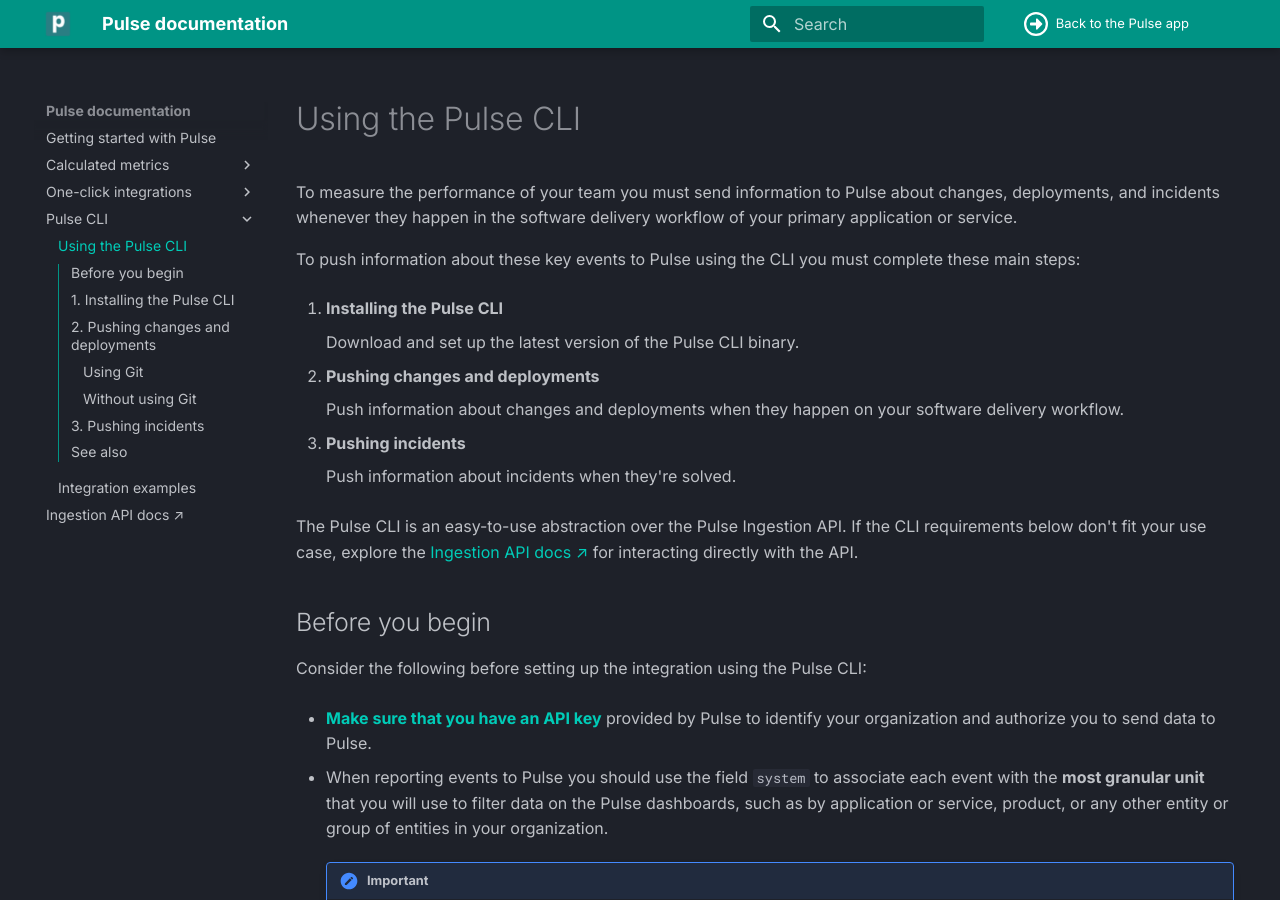
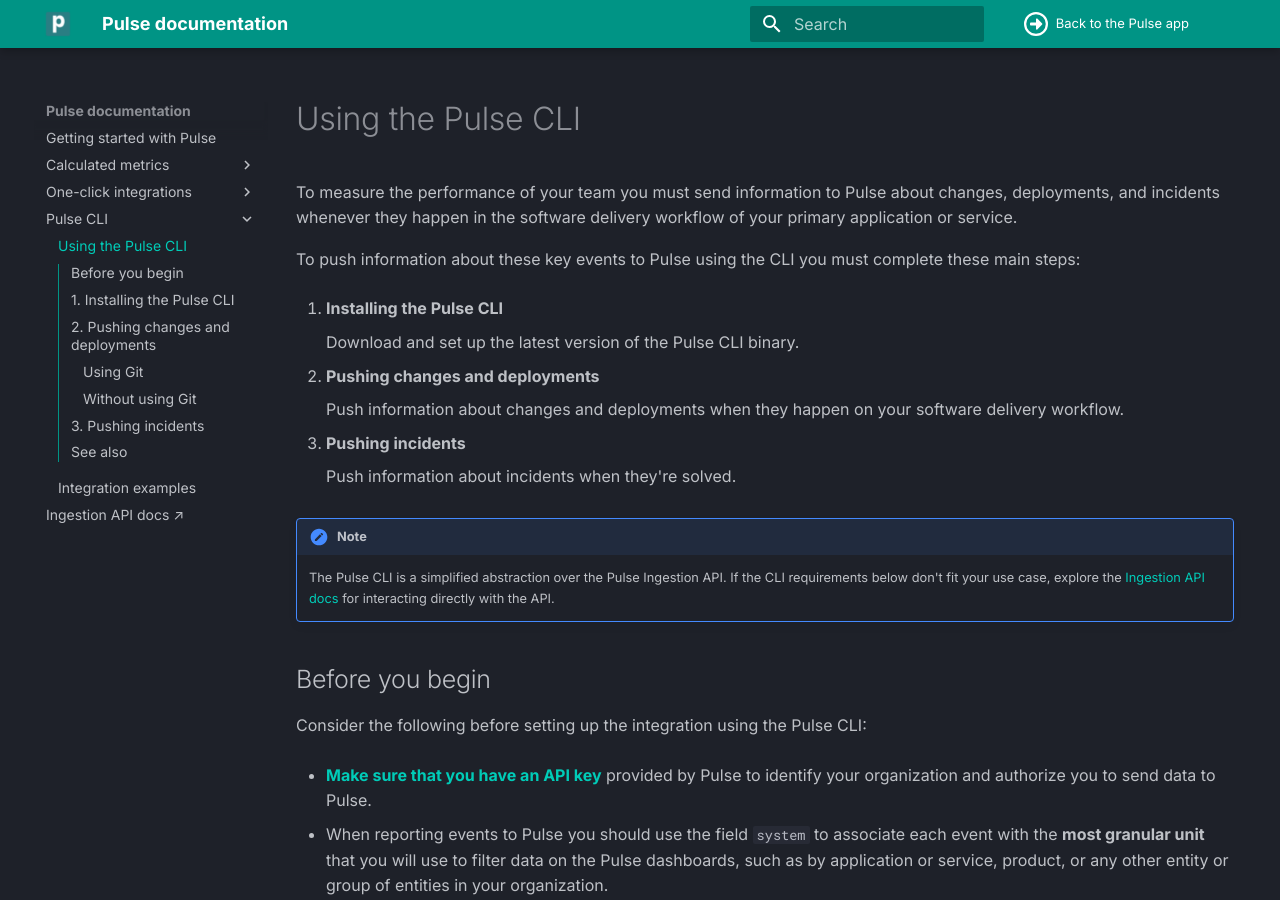
Before and after one commit to codacy/pulse-user-docs, an MkDocs documentation site: the page built from docs/cli/cli.md, in a window 1280 px wide and 900 px high. Built offline with MkDocs 1.6.1 and Material for MkDocs 9.7.7, drawn with Linux system fonts in a browser that asks for light colours.

Commit message:
Update docs/cli/cli.md
Co-authored-by: Paulo Ribeiro <paulo.ribeiro@codacy.com>

```diff
--- a/docs/cli/cli.md
+++ b/docs/cli/cli.md
@@ -20,7 +20,8 @@
 
     Push information about incidents when they're solved.
 
-The Pulse CLI is an easy-to-use abstraction over the Pulse Ingestion API. If the CLI requirements below don't fit your use case, explore the [Ingestion API docs ↗](https://ingestion.pulse.codacy.com/v1/api-docs){: target=_"blank"} for interacting directly with the API.
+!!! note
+    The Pulse CLI is a simplified abstraction over the Pulse Ingestion API. If the CLI requirements below don't fit your use case, explore the [Ingestion API docs](https://ingestion.pulse.codacy.com/v1/api-docs) for interacting directly with the API.
 
 ## Before you begin
 
```
